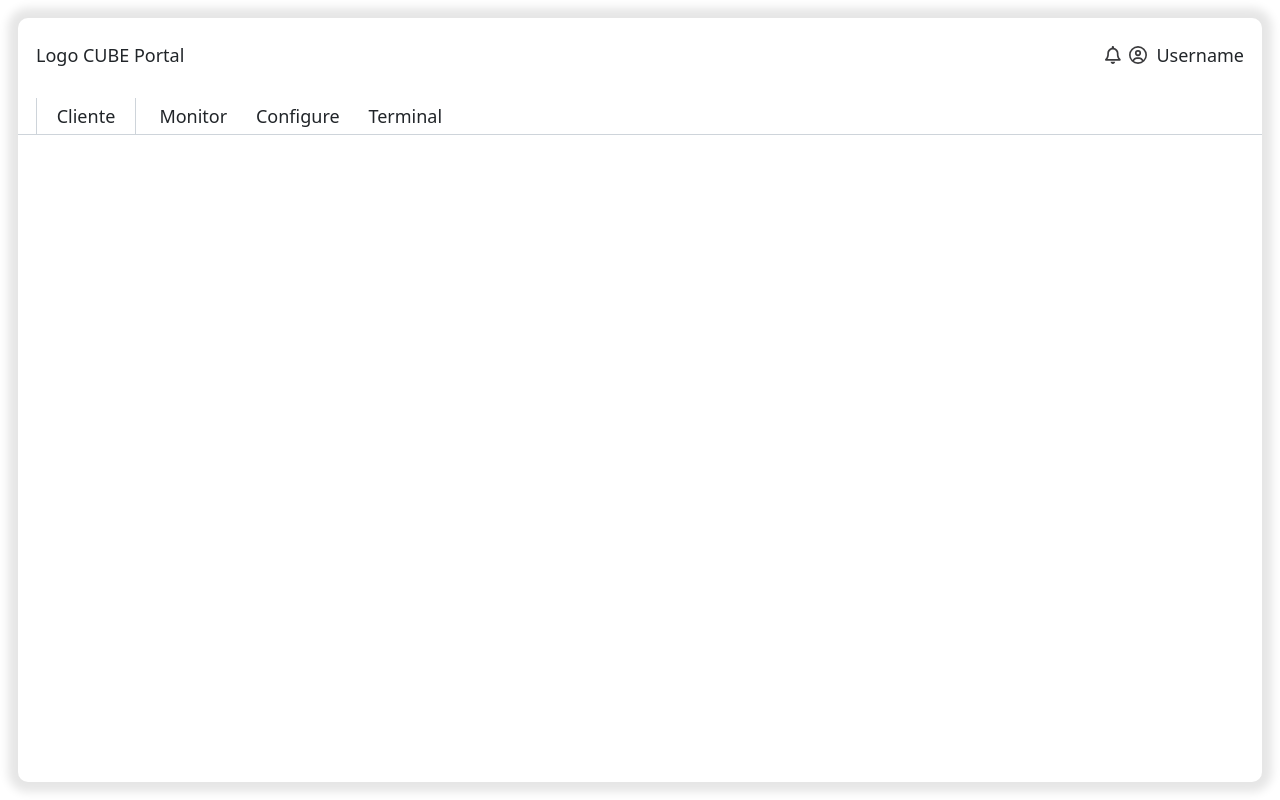
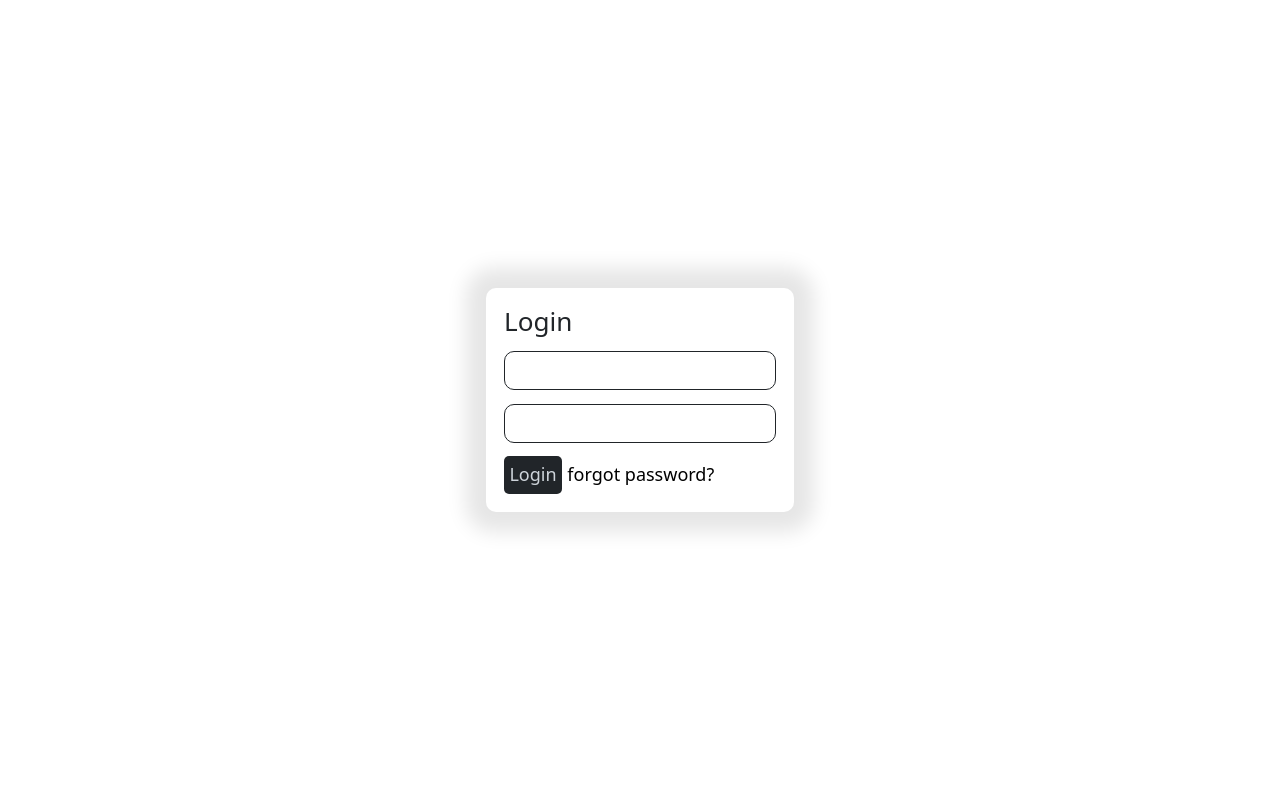
Before and after one commit to juandavidpolo/ui-monitoring, a React (Create React App) app: page /login in a window 1280 px wide. Built offline with nearby package versions, Linux system fonts and the light colour scheme.

Commit message:
fix: basic login mockup

```diff
--- a/src/App.js
+++ b/src/App.js
@@ -1,23 +1,18 @@
 import React from "react";
 import { BrowserRouter, Routes, Route } from "react-router";
 
-import { getViews } from 'src/utils/routes';
-
-import Layout from "src/components/layout";
 import NotificationsManager from "src/components/notifications";
+import Views from "./views";
+import Login from "./views/login";
 
 function App() {
   return (
     <>
       <BrowserRouter>
-        <Layout>
-          <Routes>
-            {getViews((routePath, module) => {
-              const Component = module.default;
-              return <Route key={routePath} path={`/${routePath}`} element={<Component />} />;
-            })}
-          </Routes>
-        </Layout>
+        <Routes>
+          <Route path="*" element={<Views/>}/>
+          <Route path="/login" element={<Login/>}/>
+        </Routes>
       </BrowserRouter>
       <NotificationsManager/>
     </>
--- a/src/components/layout/navigation.js
+++ b/src/components/layout/navigation.js
@@ -1,4 +1,4 @@
-import React, {useState, useEffect} from "react";
+import React, {useState, useEffect, useRef} from "react";
 import { useLocation, useNavigate } from 'react-router-dom';
 
 import { getViews } from 'src/utils/routes';
@@ -7,6 +7,8 @@ import {userIcon, notificationsCampaing} from 'src/assets/svg';
 const NavigationBar = () => {
   const navigate = useNavigate();
   const location = useLocation();
+
+  const clientSelectorRef = useRef(null);
 
   const [navItems, setNavItems] = useState([]);
   const [clients, setClients] = useState([
@@ -26,13 +28,26 @@ const NavigationBar = () => {
       status: "Active"
     }
   ]);
+  const [dropdownOpen, setDropdownOpen] = useState(false);
 
-  const [dropdownOpen, setDropdownOpen] = useState(false);
   const toggle = () => setDropdownOpen((prevState) => !prevState);
 
   useEffect(()=>{
     setNavItems(getNavItems)
   },[])
+
+  useEffect(() => {
+    const handleClickOutside = (event) => {
+      if (clientSelectorRef.current && !clientSelectorRef.current.contains(event.target)) {
+        setDropdownOpen(false);
+      }
+    };
+
+    document.addEventListener("mousedown", handleClickOutside);
+    return () => {
+      document.removeEventListener("mousedown", handleClickOutside);
+    };
+  }, []);
 
   const getNavItems = () => {
     return getViews((routePath) => ({
@@ -59,7 +74,7 @@ const NavigationBar = () => {
         </div>
       </div>
       <div className="navigation--section">
-        <div className="client--selector">
+        <div className="client--selector" ref={clientSelectorRef}>
           <button
             className="custom--button nav--button client--selector--button"
             onClick={()=>toggle()}>
--- /dev/null
+++ b/src/styles/components/terminalComponent.scss
@@ -0,0 +1,46 @@
+@import "node_modules/bootstrap/scss/functions";
+@import "node_modules/bootstrap/scss/variables";
+
+.custom--monitor{
+  height: 500px;
+  background-color: var(--bs-gray-900);
+  color: var(--bs-gray-100);
+  font-family: 'Courier New', monospace;
+  border: 2px solid var(--bs-gray-900);
+  border-radius: 5px;
+  padding: 10px;
+  display: flex;
+  justify-content: flex-start;
+  align-items: flex-start;
+  overflow: hidden;
+  box-sizing: border-box;
+  &>.terminal.xterm.xterm-dom-renderer-owner-1{
+    &>.xterm-screen{
+      &>.xterm-rows{
+        &>div{
+          &>.xterm-cursor.xterm-cursor-outline{
+            animation: pulse-outline 0.5s infinite;
+          }
+          &>.xterm-decoration-top{
+            background-color: var(--bs-gray-900);
+          }
+        }
+      }
+    }
+  }
+}
+
+@keyframes pulse-outline {
+  0% {
+    outline: 1px solid var(--bs-gray-900);
+    background-color: var(--bs-gray-900);
+  }
+  50% {
+    outline: 1px solid var(--bs-gray-100);
+    background-color: var(--bs-gray-100);
+  }
+  100% {
+    outline: 1px solid var(--bs-gray-900);
+    background-color: var(--bs-gray-900);
+  }
+}
--- a/src/styles/index.scss
+++ b/src/styles/index.scss
@@ -3,11 +3,13 @@
 @use './utils/buttons.scss';
 @use './utils/sidebar.scss';
 /*Views*/
+@use './views/login.scss';
 @use './views/configure.scss';
+@use './views/monitor.scss';
 /*Components*/
 @use './components/searchinput.scss';
 @use './components/notifications.scss';
-@use './components/customModal.scss';
+@use './components/terminalComponent.scss';
 
 html {
   font-size: 18px;
--- /dev/null
+++ b/src/styles/views/login.scss
@@ -0,0 +1,32 @@
+@import "node_modules/bootstrap/scss/functions";
+@import "node_modules/bootstrap/scss/variables";
+
+.login--view{
+  height: 100vw;
+  height: 100vh;
+  display: flex;
+  justify-content: center;
+  align-items: center;
+  &>.login--container{
+    padding: 1rem;
+    box-sizing: border-box;
+    box-shadow: rgba(0, 0, 0, 0.1) 0px 0px 20px 20px;
+    border-radius: 10px;
+    display: flex;
+    flex-direction: column;
+    gap: 0.75rem;
+    justify-content: center;
+    align-items: flex-start;
+    &>div{
+      width: 100%;
+      &>input{
+        border-radius: 10px;
+        padding: 5px;
+        border: 1px solid var(--bs-gray-900);
+      }
+      &>input:active, input:focus-visible{
+        outline: none;
+      }
+    }
+  }
+}
--- /dev/null
+++ b/src/styles/views/monitor.scss
@@ -0,0 +1,17 @@
+@use '../components/viewHeader.scss';
+@use '../components/cards.scss';
+
+.main--section.configure--view{
+  display: flex;
+  flex-direction: column;
+  gap: 10px;
+  &>.row.custom--row{
+    gap: 10px;
+    &>.data--card{
+      flex: 1 1 30%;
+    }
+    &>.list--card{
+      flex: 1 1 49%;
+    }
+  }
+}
--- a/src/utils/routes.js
+++ b/src/utils/routes.js
@@ -12,7 +12,9 @@ export const getViews = (callback) => {
     const routeData = callback(routePath, module);
     if (routeData) {
       const routeWithOrder = { ...routeData, order: getRoutesOrder(routePath) };
-      routes.push(routeWithOrder);
+      if (routeWithOrder.order !== null){
+        routes.push(routeWithOrder);
+      }
     }
   });
 
@@ -28,5 +30,5 @@ export const getRoutesOrder = (routePath) => {
     "configure": 2
   };
 
-  return orderMap[routePath] || 100;
+  return orderMap[routePath] || null;
 }
--- /dev/null
+++ b/src/views/index.js
@@ -0,0 +1,22 @@
+import React from "react";
+import { Routes, Route, Navigate } from "react-router";
+
+import { getViews } from 'src/utils/routes';
+
+import Layout from "src/components/layout";
+
+const Views = () => {
+  return(
+    <Layout>
+      <Routes>
+        <Route path="/" element={<Navigate to="/monitor" replace />} />
+        {getViews((routePath, module) => {
+          const Component = module.default;
+          return <Route key={routePath} path={`/${routePath}`} element={<Component />} />;
+        })}
+      </Routes>
+    </Layout>
+  )
+}
+
+export default Views;
--- /dev/null
+++ b/src/views/login/index.js
@@ -0,0 +1,25 @@
+import React from "react";
+
+const Login = () => {
+  return(
+    <div className="login--view">
+      <div className="login--container">
+        <div>
+          <h3>Login</h3>
+        </div>
+        <div>
+          <input type="text"/>
+        </div>
+        <div>
+          <input type="password"/>
+        </div>
+        <div>
+          <button className="custom--button dark--button">Login</button>
+          <button className="custom--button">forgot password?</button>
+        </div>
+      </div>
+    </div>
+  )
+}
+
+export default Login;
--- a/src/views/terminal/index.js
+++ /dev/null
@@ -1,36 +0,0 @@
-import React, { useEffect, useRef } from "react";
-import { Terminal } from 'xterm';
-import { WebLinksAddon } from 'xterm-addon-web-links';
-
-import Sidebar from "src/components/layout/sidebar";
-
-const Terminals = () => {
-  const terminalRef = useRef(null);
-
-  useEffect(() => {
-    const terminal = new Terminal();
-    terminal.loadAddon(new WebLinksAddon());
-
-    if (terminalRef.current) {
-      terminal.open(terminalRef.current);
-      terminal.writeln('Hello world');
-    }
-
-    return () => {
-      terminal.dispose();
-    };
-  }, []);
-
-  return (
-    <>
-      <Sidebar />
-      <div className="main--section configure--view">
-        Terminal
-        <div ref={terminalRef}
-        style={{ height: "300px", width: "300px", background: "#000" }}/>
-      </div>
-    </>
-  );
-};
-
-export default Terminals;
```
Also changed, not shown: src/components/terminal.js (added, +83 -0 lines).
